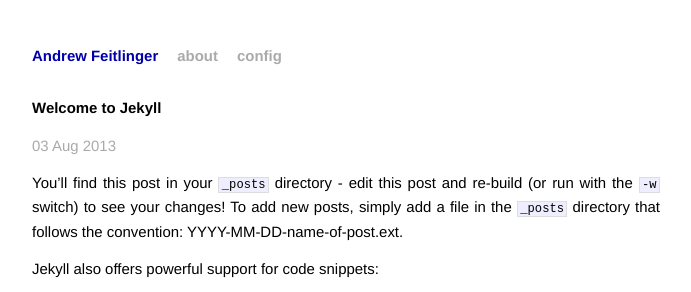
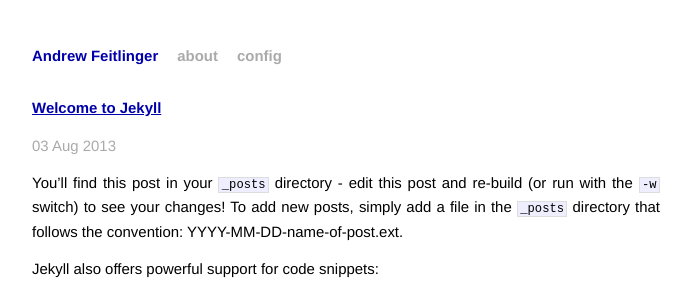
Before and after one commit to andrewfeitlinger/andrewfeitlinger.github.io, a Jekyll site: the page built from _posts/2013-08-03-welcome-to-jekyll.md, in a window 1280 px wide. Shown: the top 292 px of the page, without its empty margins (294-985 px from the left). Built offline with Jekyll 4.4.1, drawn with Linux system fonts in a browser that asks for light colours.

Commit message:
Changed post title from text to link.

```diff
--- a/_layouts/post.html
+++ b/_layouts/post.html
@@ -2,7 +2,7 @@
 layout: default
 ---
 
-<h1>{{ page.title }}</h1>
+<h1 title="post" class="post"><a href="{{ page.url }}">{{ page.title }}</a></h1>
 
 <p class="meta">{{ page.date | date_to_string }}</p>
 
```
